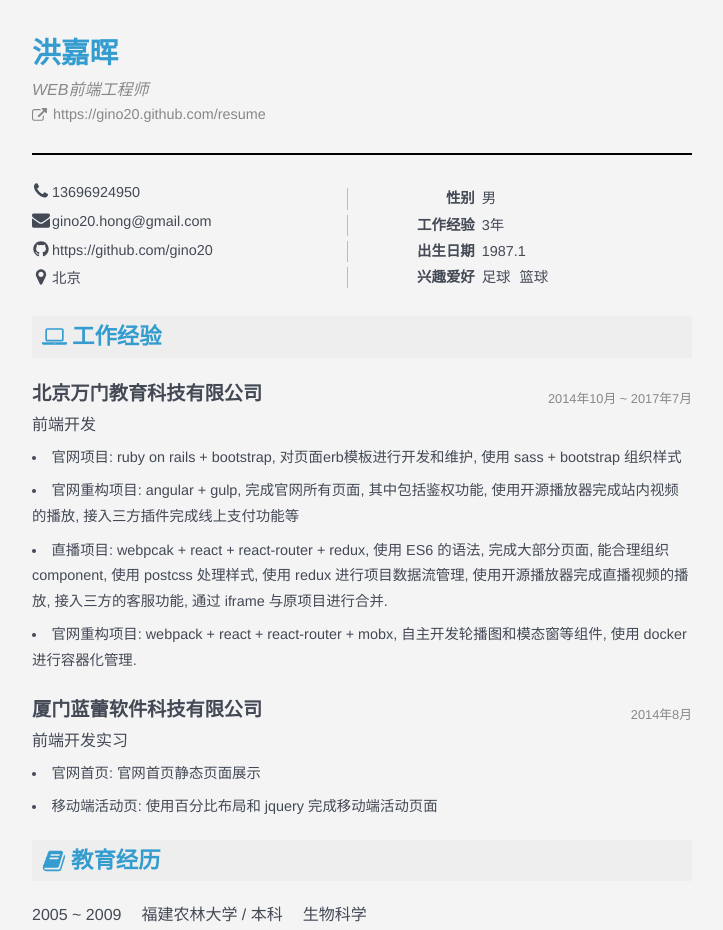
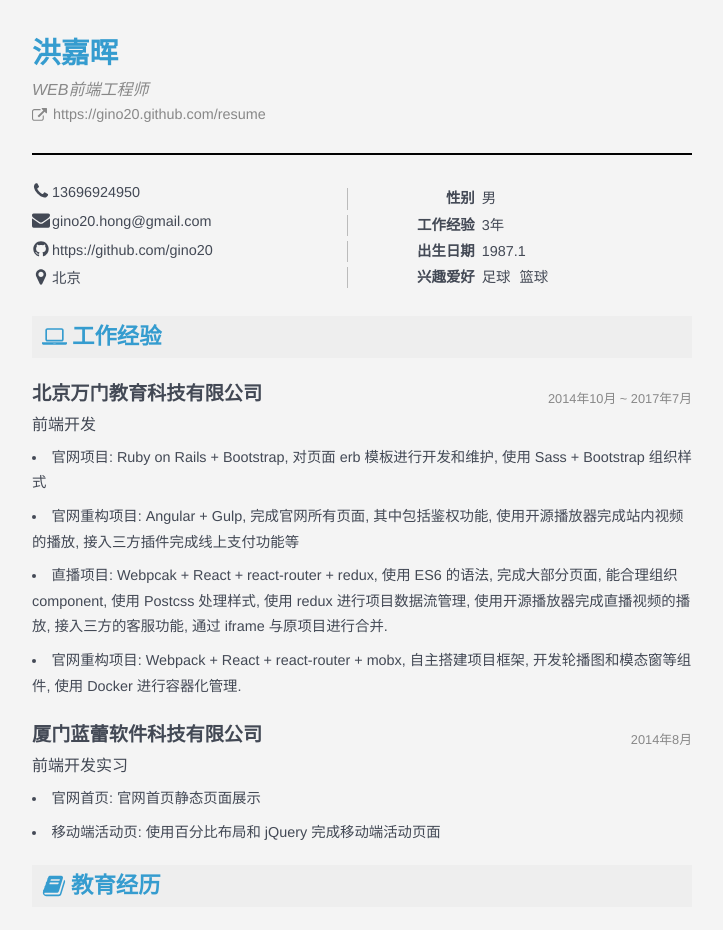
Before and after one commit to gino20/resume, a Vue app: page / in a window 1280 px wide. Shown: the top 930 px of the page, without its empty margins (278-1001 px from the left). Built offline with nearby package versions, Linux system fonts and the light colour scheme.

Commit message:
fix: fix capital

```diff
--- a/src/constants.ts
+++ b/src/constants.ts
@@ -33,14 +33,14 @@ export default {
       post: '前端开发',
       homepage: 'www.wanmen.org',
       projects: [
-        `官网项目: ruby on rails + bootstrap,
-        对页面erb模板进行开发和维护,
-        使用 sass + bootstrap 组织样式`,
-        `官网重构项目: angular + gulp,
+        `官网项目: Ruby on Rails + Bootstrap,
+        对页面 erb 模板进行开发和维护,
+        使用 Sass + Bootstrap 组织样式`,
+        `官网重构项目: Angular + Gulp,
         完成官网所有页面, 其中包括鉴权功能, 使用开源播放器完成站内视频的播放, 接入三方插件完成线上支付功能等`,
-        `直播项目: webpcak + react + react-router + redux, 使用 ES6 的语法, 完成大部分页面, 能合理组织 component, 使用 postcss 处理样式,
+        `直播项目: Webpcak + React + react-router + redux, 使用 ES6 的语法, 完成大部分页面, 能合理组织 component, 使用 Postcss 处理样式,
         使用 redux 进行项目数据流管理, 使用开源播放器完成直播视频的播放, 接入三方的客服功能, 通过 iframe 与原项目进行合并.`,
-        `官网重构项目: webpack + react + react-router + mobx, 自主开发轮播图和模态窗等组件, 使用 docker 进行容器化管理.`,
+        `官网重构项目: Webpack + React + react-router + mobx, 自主搭建项目框架, 开发轮播图和模态窗等组件, 使用 Docker 进行容器化管理.`,
       ],
     },
     {
@@ -48,7 +48,7 @@ export default {
       during: '2014年8月',
       post: '前端开发实习',
       homepage: 'jdxx.jd-dian.com/indexPC.html',
-      projects: ['官网首页: 官网首页静态页面展示', '移动端活动页: 使用百分比布局和 jquery 完成移动端活动页面'],
+      projects: ['官网首页: 官网首页静态页面展示', '移动端活动页: 使用百分比布局和 jQuery 完成移动端活动页面'],
     },
   ],
   skills: [
```
Also changed, not shown: 1 other file (tests, documents, lock files or other folders).
